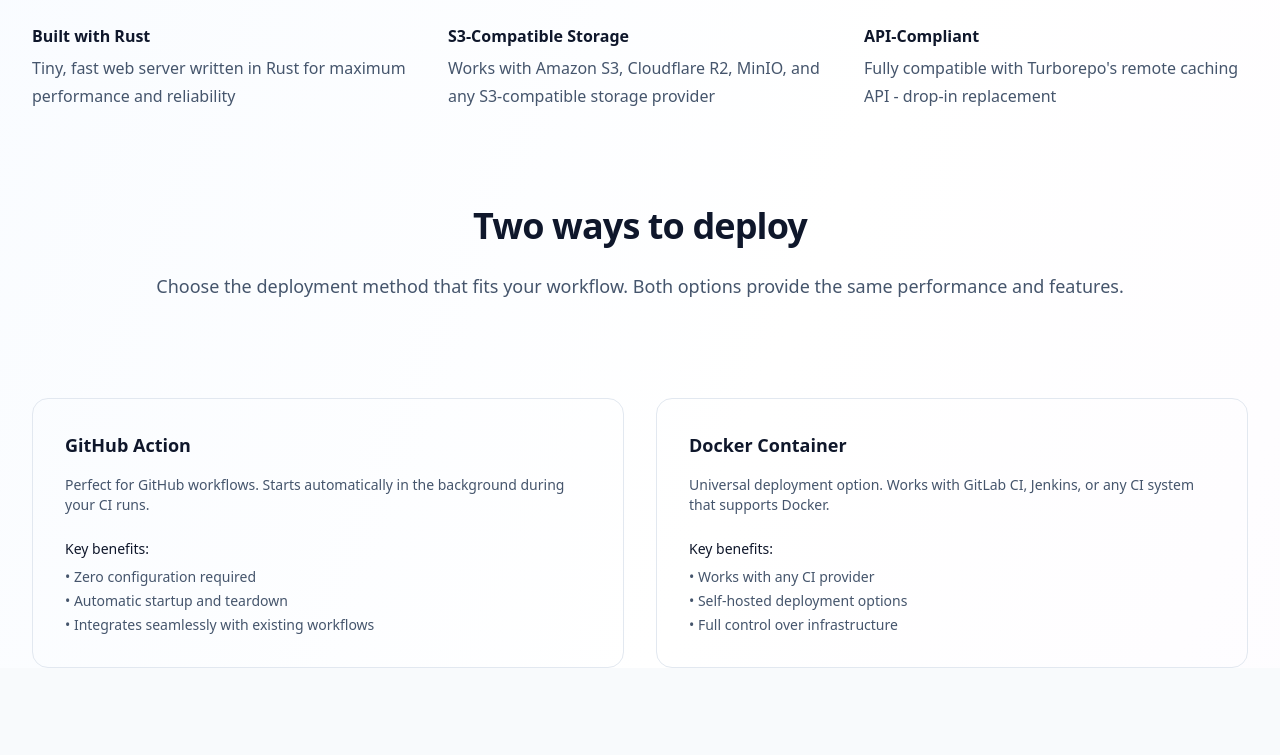
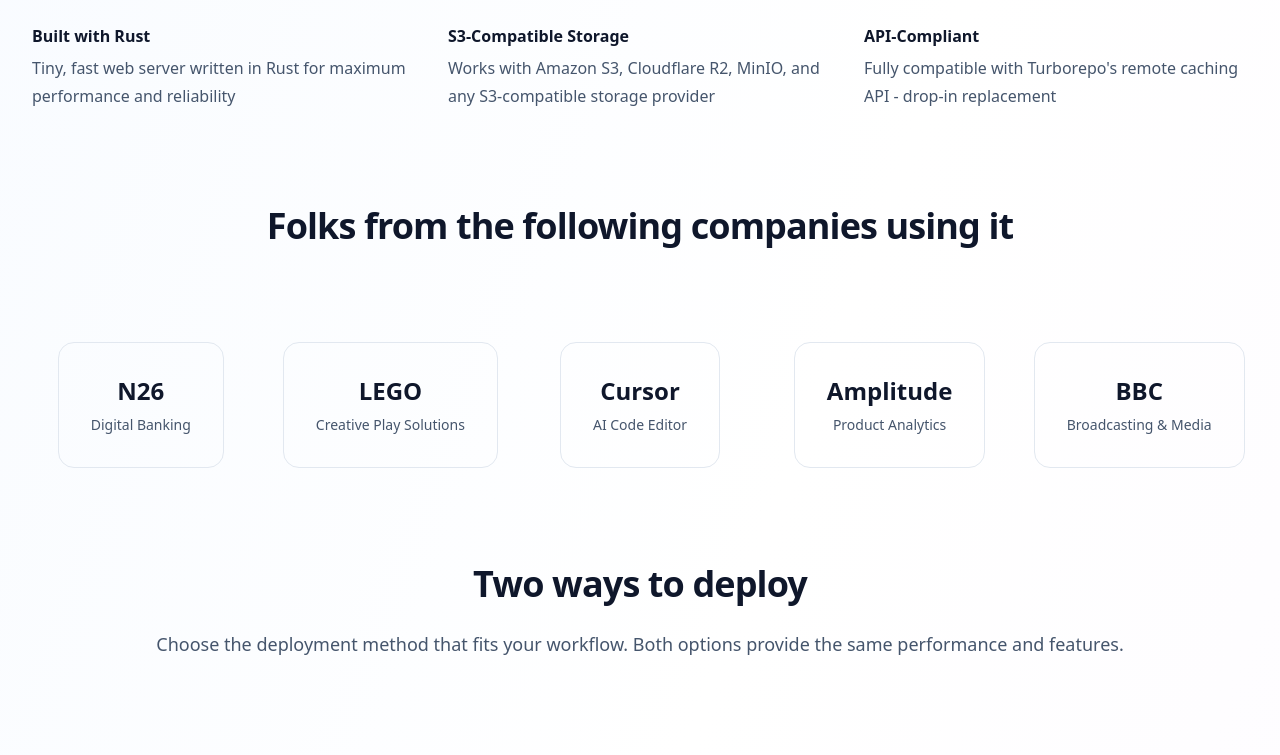
Before and after one commit to brunojppb/turbo-cache-server, a Next.js app in the folder site/: page / in a window 1280 px wide. Shown: the part 916-1671 px from the top of the page. Built offline with nearby package versions, Linux system fonts and the light colour scheme.

Commit message:
Add folks from companies using it

```diff
--- a/site/src/app/HomePage.tsx
+++ b/site/src/app/HomePage.tsx
@@ -11,7 +11,7 @@
                     <div className='pt-20 pb-16 text-center lg:pt-32'>
                         {/* Main Heading */}
                         <h1 className='font-display mx-auto max-w-4xl text-5xl font-medium tracking-tight text-slate-900 sm:text-7xl dark:text-white'>
-                            Turborepo cache that{' '}
+                            Turborepo cache server that{' '}
                             <span className='relative whitespace-nowrap text-blue-600 dark:text-blue-400'>
                                 <svg
                                     aria-hidden='true'
@@ -166,8 +166,91 @@
                     </div>
                 </div>
 
+                {/* Companies Using Section */}
+                <div className='mx-auto max-w-7xl px-4 py-24 sm:px-6 lg:px-8'>
+                    <div className='mx-auto text-center lg:mx-0'>
+                        <h2 className='text-3xl font-bold tracking-tight text-slate-900 sm:text-4xl dark:text-white'>
+                            Folks from the following companies using it
+                        </h2>
+                    </div>
+                    <div className='mx-auto mt-16 max-w-2xl sm:mt-20 lg:mt-24 lg:max-w-none'>
+                        <div className='grid grid-cols-1 justify-items-center gap-8 sm:grid-cols-2 lg:grid-cols-3 xl:grid-cols-5'>
+                            <a
+                                href='https://n26.com'
+                                target='_blank'
+                                rel='noopener noreferrer'
+                                className='group flex items-center justify-center rounded-2xl border border-slate-200 p-8 transition-colors hover:border-slate-300 hover:bg-slate-50 dark:border-slate-700 dark:hover:border-slate-600 dark:hover:bg-slate-800/50'>
+                                <div className='text-center'>
+                                    <div className='text-2xl font-bold text-slate-900 group-hover:text-slate-700 dark:text-white dark:group-hover:text-slate-200'>
+                                        N26
+                                    </div>
+                                    <div className='mt-2 text-sm text-slate-600 dark:text-slate-400'>
+                                        Digital Banking
+                                    </div>
+                                </div>
+                            </a>
+                            <a
+                                href='https://www.lego.com/en-us'
+                                target='_blank'
+                                rel='noopener noreferrer'
+                                className='group flex items-center justify-center rounded-2xl border border-slate-200 p-8 transition-colors hover:border-slate-300 hover:bg-slate-50 dark:border-slate-700 dark:hover:border-slate-600 dark:hover:bg-slate-800/50'>
+                                <div className='text-center'>
+                                    <div className='text-2xl font-bold text-slate-900 group-hover:text-slate-700 dark:text-white dark:group-hover:text-slate-200'>
+                                        LEGO
+                                    </div>
+                                    <div className='mt-2 text-sm text-slate-600 dark:text-slate-400'>
+                                        Creative Play Solutions
+                                    </div>
+                                </div>
+                            </a>
+                            <a
+                                href='https://cursor.com/'
+                                target='_blank'
+                                rel='noopener noreferrer'
+                                className='group flex items-center justify-center rounded-2xl border border-slate-200 p-8 transition-colors hover:border-slate-300 hover:bg-slate-50 dark:border-slate-700 dark:hover:border-slate-600 dark:hover:bg-slate-800/50'>
+                                <div className='text-center'>
+                                    <div className='text-2xl font-bold text-slate-900 group-hover:text-slate-700 dark:text-white dark:group-hover:text-slate-200'>
+                                        Cursor
+                                    </div>
+                                    <div className='mt-2 text-sm text-slate-600 dark:text-slate-400'>
+                                        AI Code Editor
+                                    </div>
+                                </div>
+                            </a>
+                            <a
+                                href='https://amplitude.com/'
+                                target='_blank'
+                                rel='noopener noreferrer'
+                                className='group flex items-center justify-center rounded-2xl border border-slate-200 p-8 transition-colors hover:border-slate-300 hover:bg-slate-50 dark:border-slate-700 dark:hover:border-slate-600 dark:hover:bg-slate-800/50'>
+                                <div className='text-center'>
+                                    <div className='text-2xl font-bold text-slate-900 group-hover:text-slate-700 dark:text-white dark:group-hover:text-slate-200'>
+                                        Amplitude
+                                    </div>
+                                    <div className='mt-2 text-sm text-slate-600 dark:text-slate-400'>
+                                        Product Analytics
+                                    </div>
+                                </div>
+                            </a>
+                            <a
+                                href='https://www.bbc.com/'
+                                target='_blank'
+                                rel='noopener noreferrer'
+                                className='group flex items-center justify-center rounded-2xl border border-slate-200 p-8 transition-colors hover:border-slate-300 hover:bg-slate-50 dark:border-slate-700 dark:hover:border-slate-600 dark:hover:bg-slate-800/50'>
+                                <div className='text-center'>
+                                    <div className='text-2xl font-bold text-slate-900 group-hover:text-slate-700 dark:text-white dark:group-hover:text-slate-200'>
+                                        BBC
+                                    </div>
+                                    <div className='mt-2 text-sm text-slate-600 dark:text-slate-400'>
+                                        Broadcasting & Media
+                                    </div>
+                                </div>
+                            </a>
+                        </div>
+                    </div>
+                </div>
+
                 {/* Deployment Options Section */}
-                <div className='mx-auto max-w-7xl px-4 pt-24 sm:px-6 lg:px-8'>
+                <div className='mx-auto max-w-7xl px-4 sm:px-6 lg:px-8'>
                     <div className='mx-auto text-center lg:mx-0'>
                         <h2 className='text-3xl font-bold tracking-tight text-slate-900 sm:text-4xl dark:text-white'>
                             Two ways to deploy
```
